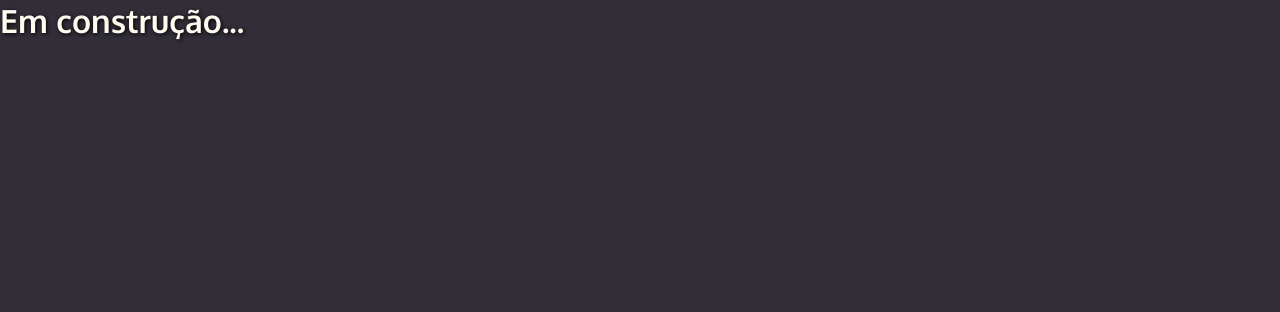
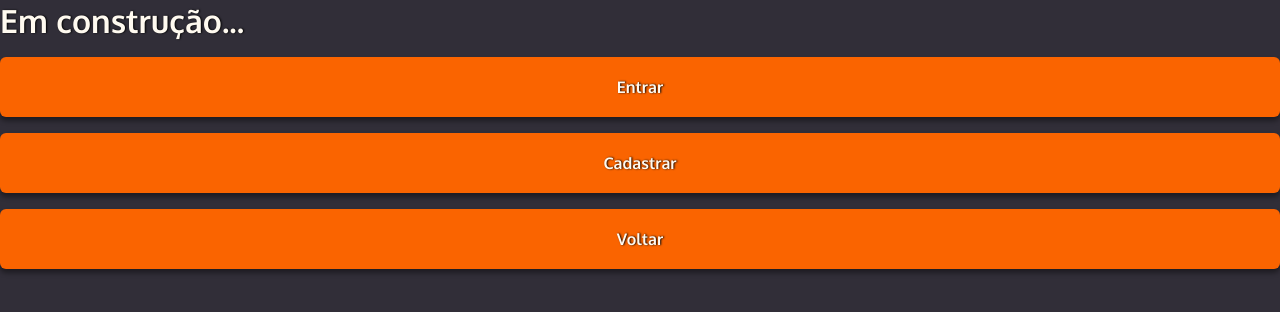
Before and after one commit to thiago-weslley/Note-Web, a React (Vite) app: page / in a window 1280 px wide. Shown: the top 312 px of the page. Built offline with nearby package versions, Linux system fonts and the light colour scheme.

Commit message:
feat(component): Cria componente `Button`

```diff
--- /dev/null
+++ b/src/components/Button/index.jsx
@@ -0,0 +1,5 @@
+import { DefaultButton } from "./styles";
+
+export function Button({ content }) {
+  return <DefaultButton>{content}</DefaultButton>;
+}
--- /dev/null
+++ b/src/components/Button/styles.js
@@ -0,0 +1,38 @@
+import { styled } from "styled-components";
+
+export const DefaultButton = styled.button`
+  width: 100%;
+  min-height: 6rem;
+  margin-top: 1.6rem;
+
+  background-color: ${({ theme }) => theme.colors.orange};
+  color: ${({ theme }) => theme.colors.background_700};
+
+  border-radius: 0.6rem;
+
+  box-shadow: 0px 4px 5px rgba(0, 0, 0, 0.4);
+  font-weight: 700;
+  color: ${({ theme }) => theme.colors.white_100};
+
+  user-select: none;
+  -webkit-user-select: none;
+  touch-action: manipulation;
+
+  transition: all 250ms;
+
+  &:hover,
+  &:focus {
+    background-color: #fb8332;
+    box-shadow: 0 4px 12px rgba(0, 0, 0, 0.1);
+  }
+
+  &:hover {
+    transform: translateY(-1px);
+  }
+
+  &:active {
+    background-color: #c85000;
+    box-shadow: 0 2px 4px rgba(0, 0, 0, 0.06);
+    transform: translateY(0);
+  }
+`;
--- a/src/pages/Detais/index.jsx
+++ b/src/pages/Detais/index.jsx
@@ -1,9 +1,13 @@
+import { Button } from "../../components/button";
 import { Container } from "./styles";
 
 export function Details() {
   return (
     <Container>
       <h1>Em construção...</h1>
+      <Button content="Entrar" />
+      <Button content="Cadastrar" />
+      <Button content="Voltar" />
     </Container>
   );
 }
--- a/src/styles/globalStyles.js
+++ b/src/styles/globalStyles.js
@@ -24,7 +24,6 @@ export const GlobalStyles = createGlobalStyle`
   }
 
   body {
-    font-size: 1.6rem;
     background: ${({ theme }) => theme.colors.background_700};
     color: ${({ theme }) => theme.colors.white_100};
   }
@@ -33,7 +32,9 @@ export const GlobalStyles = createGlobalStyle`
   input,
   button,
   textarea {
+    border: none;
+    font-size: 1.6rem;
     font-family: 'Oxygen', sans-serif;
-    text-shadow: 1px 1px 4px ${({ theme }) => theme.colors.black};
+    text-shadow: 1px 0px 2px ${({ theme }) => theme.colors.black};
   }
 `;
--- a/src/styles/theme.js
+++ b/src/styles/theme.js
@@ -9,7 +9,7 @@ export const theme = {
 
     white_100: "#FFFAF0",
 
-    orange: "#FF9000",
+    orange: "#fa6400",
 
     red: "#DC143C",
 
```
